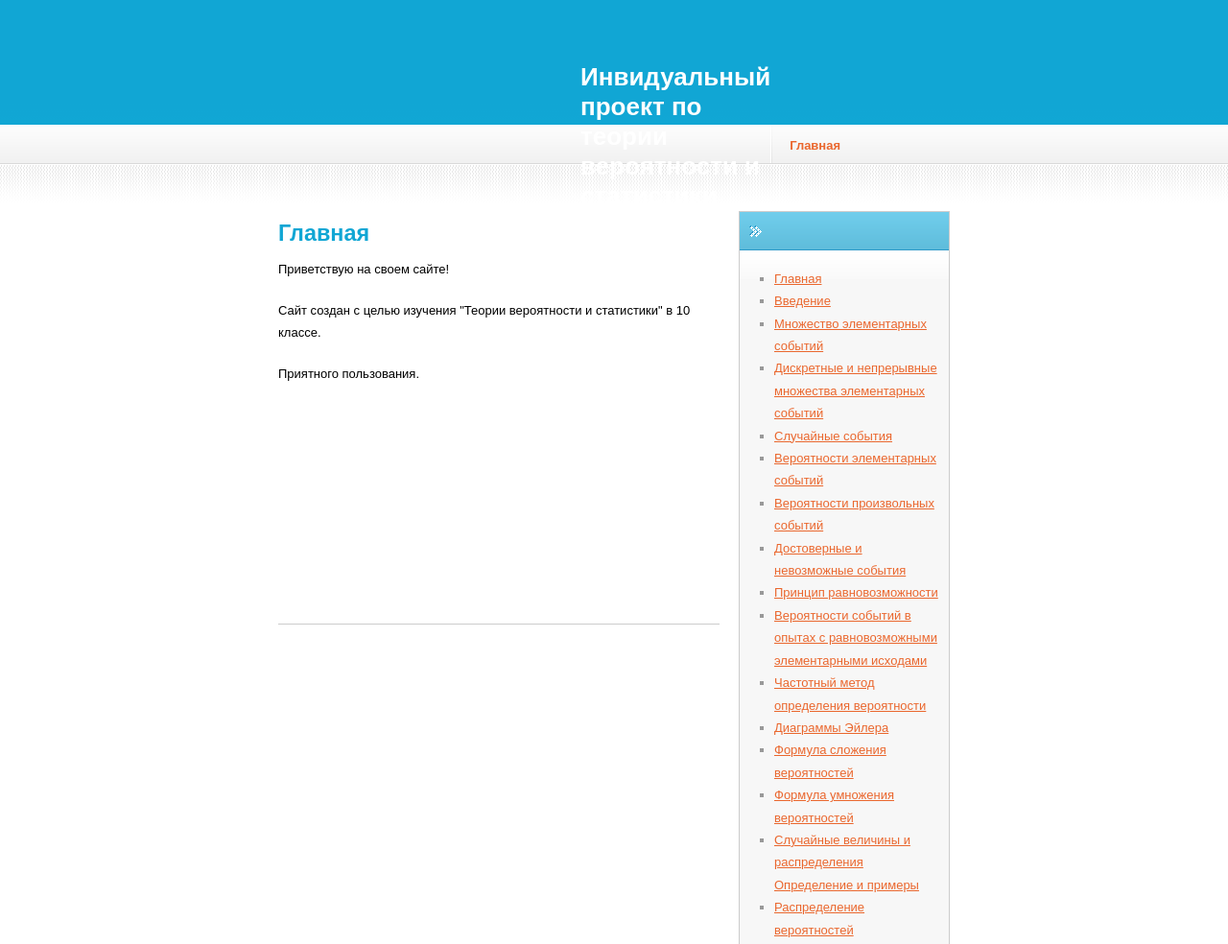
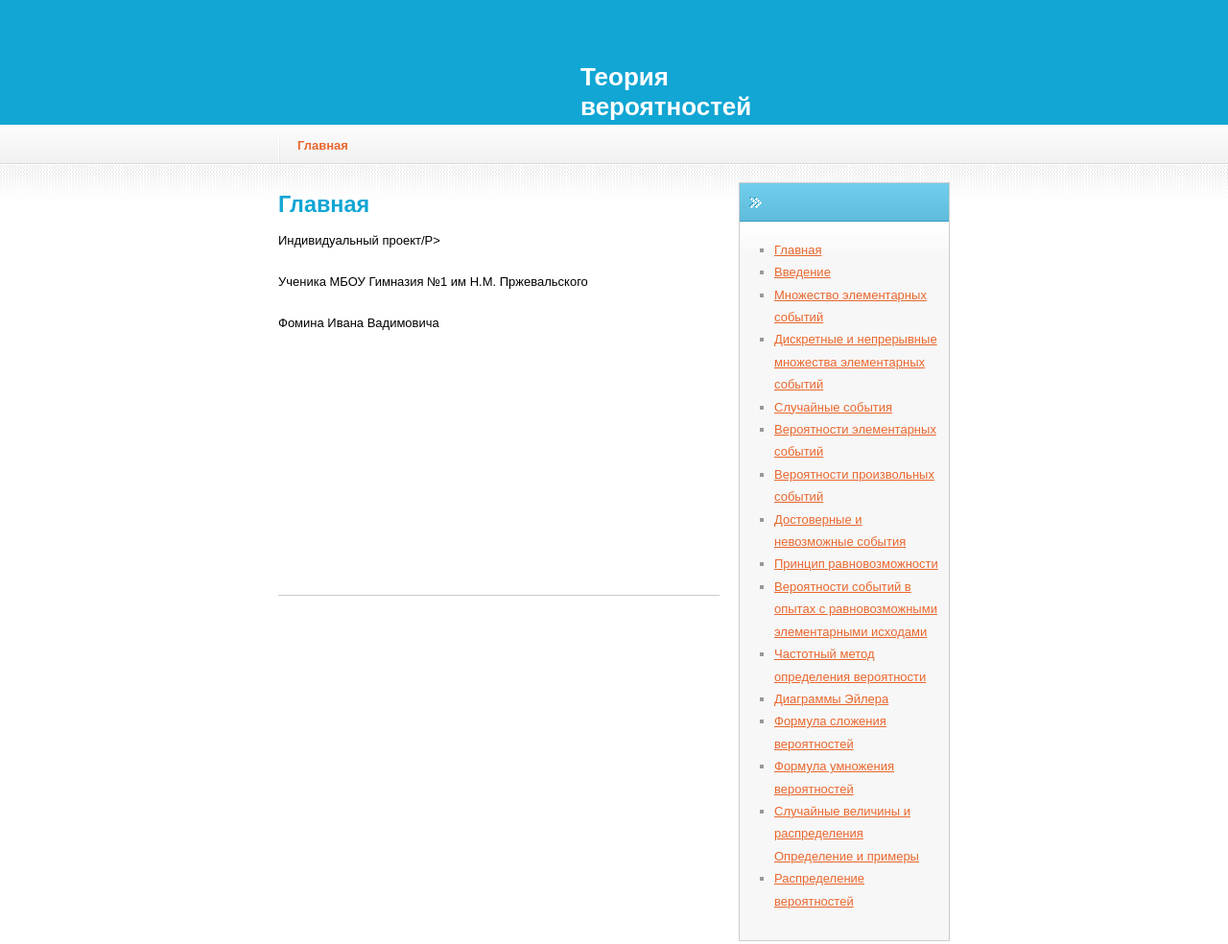
Before and after one commit to Drineiordo/teoriy, a plain HTML site: page index.html in a window 1280 px wide. Shown: the top 984 px of the page at 96% size. Drawn offline with Linux system fonts and the light colour scheme.

Commit message:
Update index.html

```diff
--- a/index.html
+++ b/index.html
@@ -14,7 +14,7 @@
 <body>
 <div id="header">
 	<div id="logo">
-		<h1>Инвидуальный проект по теории вероятности и статистики</h1>
+		<h1>Теория вероятностей</h1>
 	</div>
 </div>
 <div id="menu">
@@ -28,10 +28,9 @@
 		<div id="post">
 			<h2>Главная</h2>
 
-<P>Приветствую на своем сайте!</P>
-<P>Сайт создан с целью изучения "Теории вероятности и статистики" в 10
-классе.</P>
-<P>Приятного пользования.</P>
+<P>Индивидуальный проект/P>
+<P>Ученика МБОУ Гимназия №1 им Н.М. Пржевальского </P></P>
+<P>Фомина Ивана Вадимовича</P>
 
 		</div>
 	</div>
```
